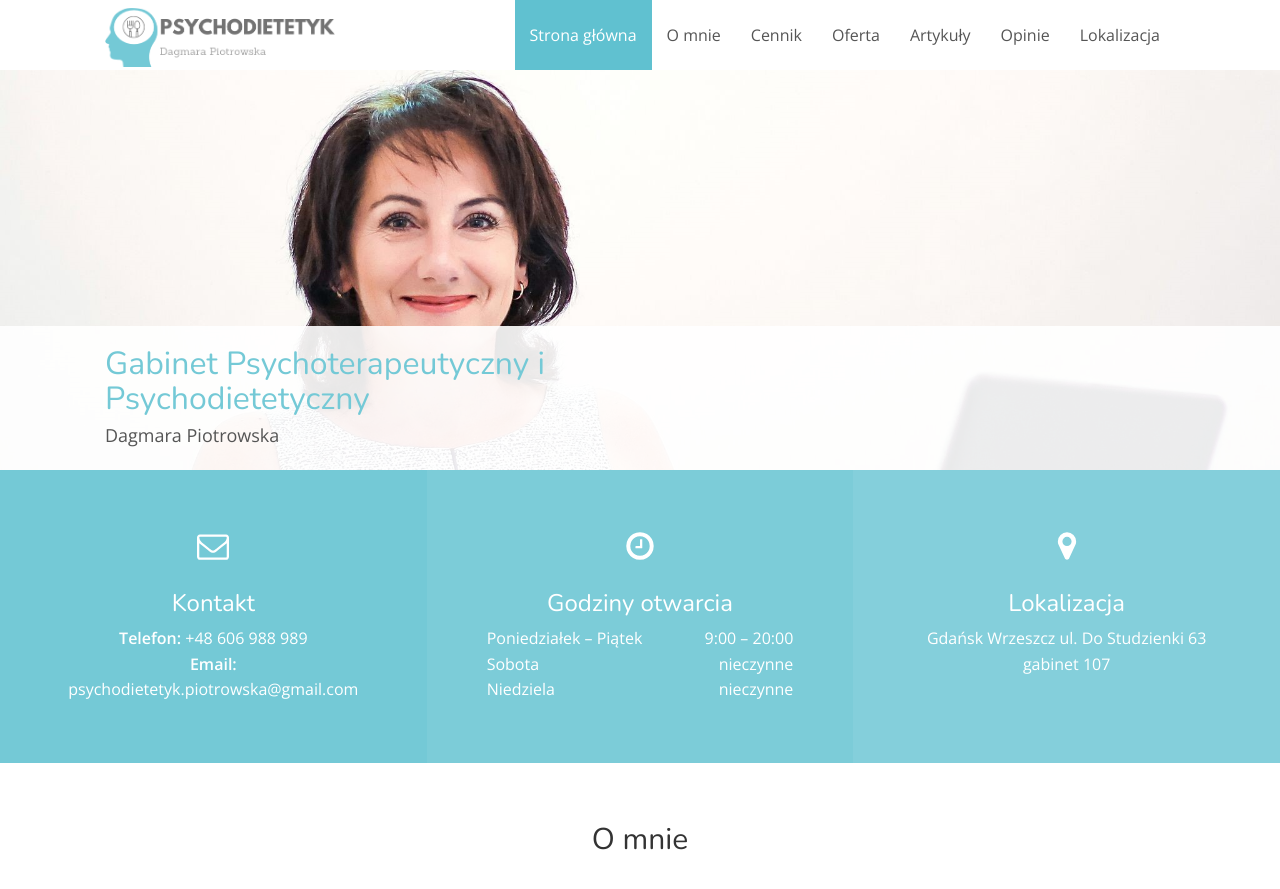
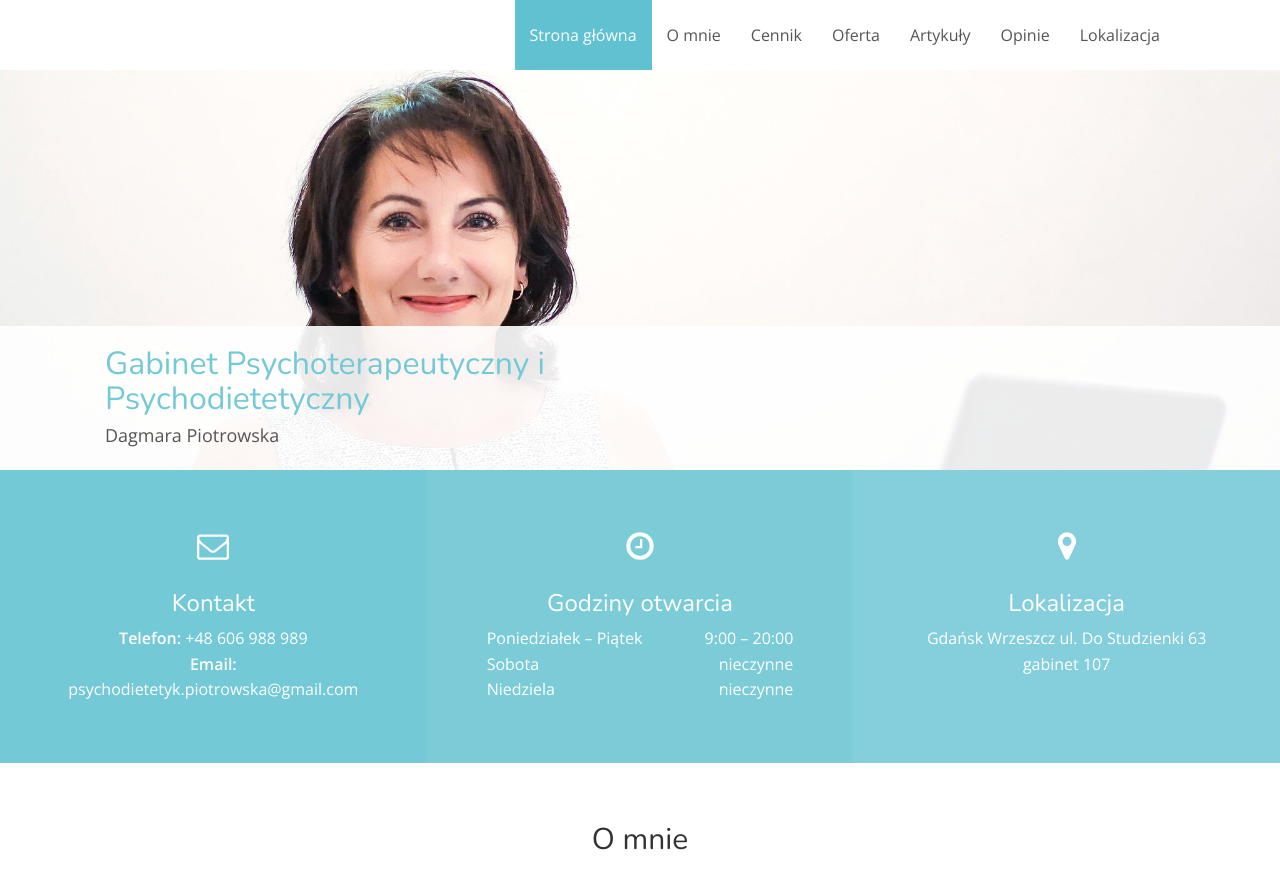
Before and after one commit to dagmarap/dagmarap.github.io, a Jekyll site: the page built from index.html, in a window 1280 px wide and 900 px high. Shown: the top 889 px of the window. Built offline with Jekyll 4.4.1, drawn with Linux system fonts in a browser that asks for light colours; nearby versions of some CDN libraries.

Commit message:
Update header.html

```diff
--- a/_includes/header.html
+++ b/_includes/header.html
@@ -9,7 +9,7 @@
                 <span class="icon-bar"></span>
                 <span class="icon-bar"></span>
             </button>
-            <a class="navbar-brand scroll" href="#top"><img src="{{ site.logo_url }}" alt="{{ site.title }}"></a>
+            <!-- <a class="navbar-brand scroll" href="#top"><img src="{{ site.logo_url }}" alt="{{ site.title }}"></a> -->
         </div>
 
         <!-- Collect the nav links, forms, and other content for toggling -->
```
